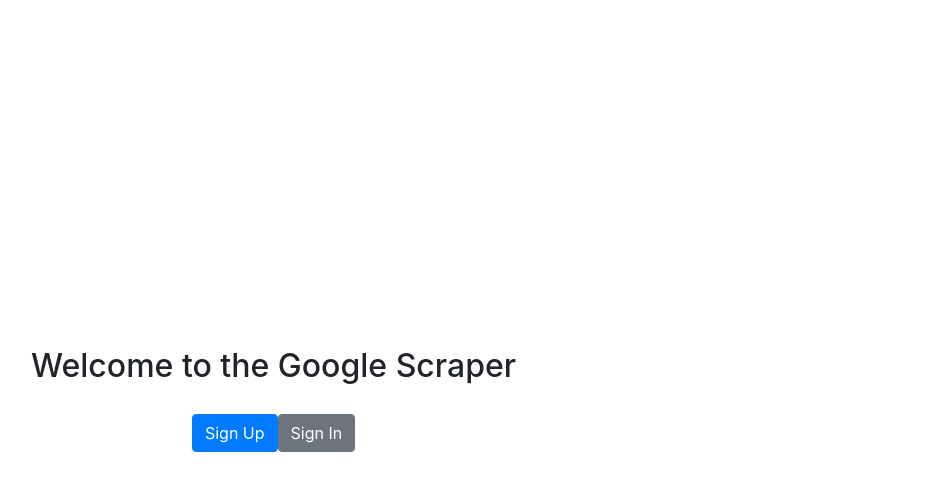
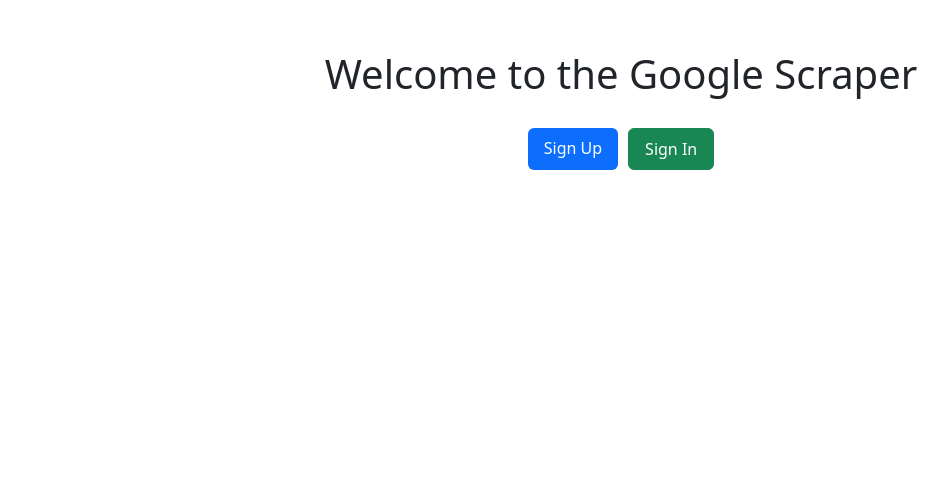
Before and after one commit to wildan3105/google-scraper, a React (Vite) app in the folder frontend/: page / in a window 1280 px wide. Shown: the top 490 px of the page, without its empty margins (19-967 px from the left). Built offline with nearby package versions, Linux system fonts and the light colour scheme.

Commit message:
feat(css): use the correct css for bootstrap

```diff
--- a/frontend/index.html
+++ b/frontend/index.html
@@ -1,13 +1,6 @@
 <!DOCTYPE html>
 <html lang="en">
   <head>
-    <link
-      href="https://stackpath.bootstrapcdn.com/bootstrap/4.5.2/css/bootstrap.min.css"
-      rel="stylesheet"
-      integrity="sha384-JcKb8q3iqJ61gNV9KGb8thSsNjpSL0n8PARn9HuZOnIxN0hoP+VmmDGMN5t9UJ0Z"
-      crossorigin="anonymous"
-    />
-
     <meta charset="UTF-8" />
     <link rel="icon" type="image/svg+xml" href="/vite.svg" />
     <meta name="viewport" content="width=device-width, initial-scale=1.0" />
--- a/frontend/package.json
+++ b/frontend/package.json
@@ -10,6 +10,7 @@
   },
   "dependencies": {
     "axios": "^1.6.8",
+    "bootstrap": "^5.3.3",
     "react": "^18.2.0",
     "react-dom": "^18.2.0",
     "react-router-dom": "^6.22.3"
--- a/frontend/src/App.tsx
+++ b/frontend/src/App.tsx
@@ -12,7 +12,7 @@
         <Link to="/signup" className="btn btn-primary">
           Sign Up
         </Link>
-        <Link to="/signin" className="btn btn-secondary">
+        <Link to="/signin" className="btn btn-success">
           Sign In
         </Link>
       </div>
--- a/frontend/src/components/SignUpForm.tsx
+++ b/frontend/src/components/SignUpForm.tsx
@@ -1,17 +1,42 @@
 import React, { useState } from "react";
 import { Link } from "react-router-dom";
+import { createUser } from "../services/userApis"; // Import createUser function
 
 const SignUpForm: React.FC = () => {
   const [email, setEmail] = useState("");
   const [password, setPassword] = useState("");
+  const [error, setError] = useState("");
+  const [successModalOpen, setSuccessModalOpen] = useState(false); // State for success modal
 
-  const handleSubmit = (event: React.FormEvent<HTMLFormElement>) => {
+  const handleSubmit = async (event: React.FormEvent<HTMLFormElement>) => {
     event.preventDefault();
-    // Add your sign-up logic here (e.g., sending request to backend)
-    console.log("Signing up:", email, password);
+
+    try {
+      // Send request to backend to create user
+      await createUser({ email, password });
+      console.log("User signed up successfully!");
+      // Clear form fields
+      setEmail("");
+      setPassword("");
+      setError("");
+      // Open success modal
+      setSuccessModalOpen(true);
+
+      console.log(`successModalOpen is ${successModalOpen}`);
+    } catch (error) {
+      // Handle error
+      console.error("Error signing up:", error);
+      setError("Error signing up. Please try again.");
+    }
+  };
+
+  const handleCloseModal = () => {
+    // Close success modal
+    setSuccessModalOpen(false);
   };
 
   return (
+    <>
       <form onSubmit={handleSubmit}>
         <div>
           <label htmlFor="email">Email:</label>
@@ -33,11 +58,46 @@
             required
           />
         </div>
+        {error && <div className="error">{error}</div>}{" "}
+        {/* Display error message */}
         <button type="submit">Sign Up</button>
         <Link to="/" className="btn">
           Back to Home
         </Link>
       </form>
+      {successModalOpen && (
+        <div className="modal" onClick={() => handleCloseModal()}>
+          <div className="modal-dialog">
+            <div className="modal-content">
+              <div className="modal-header">
+                <h5 className="modal-title">Success</h5>
+                <button
+                  type="button"
+                  className="btn-close"
+                  data-bs-dismiss="modal"
+                  aria-label="Close"
+                ></button>
+              </div>
+              <div className="modal-body">
+                <p>
+                  Sign up success! Please check your inbox or spam to verify
+                  your account.{" "}
+                </p>
+              </div>
+              <div className="modal-footer">
+                <button
+                  type="button"
+                  className="btn btn-secondary"
+                  data-bs-dismiss="modal"
+                >
+                  Close
+                </button>
+              </div>
+            </div>
+          </div>
+        </div>
+      )}
+    </>
   );
 };
 
--- a/frontend/src/index.css
+++ /dev/null
@@ -1,69 +0,0 @@
-:root {
-  font-family: Inter, system-ui, Avenir, Helvetica, Arial, sans-serif;
-  line-height: 1.5;
-  font-weight: 400;
-
-  color-scheme: light dark;
-  color: rgba(255, 255, 255, 0.87);
-  background-color: #242424;
-
-  font-synthesis: none;
-  text-rendering: optimizeLegibility;
-  -webkit-font-smoothing: antialiased;
-  -moz-osx-font-smoothing: grayscale;
-  -webkit-text-size-adjust: 100%;
-}
-
-a {
-  font-weight: 500;
-  color: #646cff;
-  text-decoration: inherit;
-}
-a:hover {
-  color: #535bf2;
-}
-
-body {
-  margin: 0;
-  display: flex;
-  place-items: center;
-  min-width: 320px;
-  min-height: 100vh;
-}
-
-h1 {
-  font-size: 3.2em;
-  line-height: 1.1;
-}
-
-button {
-  border-radius: 8px;
-  border: 1px solid transparent;
-  padding: 0.6em 1.2em;
-  font-size: 1em;
-  font-weight: 500;
-  font-family: inherit;
-  background-color: #1a1a1a;
-  cursor: pointer;
-  transition: border-color 0.25s;
-}
-button:hover {
-  border-color: #646cff;
-}
-button:focus,
-button:focus-visible {
-  outline: 4px auto -webkit-focus-ring-color;
-}
-
-@media (prefers-color-scheme: light) {
-  :root {
-    color: #213547;
-    background-color: #ffffff;
-  }
-  a:hover {
-    color: #747bff;
-  }
-  button {
-    background-color: #f9f9f9;
-  }
-}
--- /dev/null
+++ b/frontend/src/main.css
@@ -0,0 +1,86 @@
+:root {
+  font-family: Inter, system-ui, Avenir, Helvetica, Arial, sans-serif;
+  line-height: 1.5;
+  font-weight: 400;
+  color: rgba(0, 0, 0, 0.87);
+  /* Adjust text color */
+}
+
+a {
+  font-weight: 500;
+  color: #0d6efd;
+  /* Use Bootstrap's primary color for links */
+  text-decoration: none;
+  /* Use Bootstrap's default link style */
+}
+
+a:hover {
+  color: #0a58ca;
+  /* Use darker shade for link hover */
+}
+
+body {
+  margin: 0;
+  font-size: 1rem;
+  /* Use Bootstrap's base font size */
+}
+
+h1 {
+  font-size: 2.5rem;
+  /* Use Bootstrap's heading sizes */
+}
+
+button {
+  border-radius: 0.25rem;
+  /* Use Bootstrap's border radius */
+  padding: 0.5rem 1rem;
+  /* Use Bootstrap's padding for buttons */
+  font-size: 1rem;
+  font-weight: 500;
+  font-family: inherit;
+  cursor: pointer;
+  background-color: #0d6efd;
+  /* Use Bootstrap's primary color for buttons */
+  border: none;
+  /* Remove default button border */
+  transition: background-color 0.15s;
+  /* Add transition for hover effect */
+}
+
+button:hover {
+  background-color: #0b5ed7;
+  /* Darker shade on hover */
+}
+
+button:focus,
+button:focus-visible {
+  outline: none;
+  /* Remove default focus outline */
+  box-shadow: 0 0 0 0.25rem rgba(13, 110, 253, 0.5);
+  /* Bootstrap's focus shadow */
+}
+
+/* Adjustments for light color scheme */
+@media (prefers-color-scheme: light) {
+  :root {
+    color: #212529;
+    /* Adjust text color for light background */
+  }
+
+  a:hover {
+    color: #0056b3;
+    /* Adjust link hover color for light background */
+  }
+
+  button {
+    background-color: #f8f9fa;
+    /* Adjust button background color for light background */
+    color: #212529;
+    /* Adjust button text color for light background */
+  }
+
+  button:hover {
+    background-color: #e2e6ea;
+    /* Adjust button hover background color for light background */
+  }
+}
--- a/frontend/src/main.tsx
+++ b/frontend/src/main.tsx
@@ -8,7 +8,8 @@
 import SignUpPage from "./pages/SignUpPage";
 import SignInPage from "./pages/SignInPage";
 
-import "./index.css";
+import "bootstrap/dist/css/bootstrap.css";
+import "./main.css";
 
 ReactDOM.createRoot(document.getElementById("root")!).render(
   <React.StrictMode>
--- a/frontend/src/services/index.ts
+++ b/frontend/src/services/index.ts
@@ -1,6 +1,7 @@
 import axios, { AxiosRequestConfig } from "axios";
 
 const axiosInstance = axios.create({
+  baseURL: "http://localhost:3000", // Set your backend base URL
   timeout: 300000, // 5 minutes timeout
 });
 
--- a/frontend/src/services/userApis.ts
+++ b/frontend/src/services/userApis.ts
@@ -0,0 +1,15 @@
+import { createRequest } from "./index";
+
+interface CreateUserRequest {
+  email: string;
+  password: string;
+}
+
+export const createUser = createRequest<CreateUserRequest, void>(
+  ({ email, password }) => ({
+    method: "GET",
+    url: "/api/healthcheck/readiness",
+    data: { email, password },
+    headers: { "Content-Type": "application/json" },
+  })
+);
--- a/frontend/src/styles/LandingPage.scss
+++ b/frontend/src/styles/LandingPage.scss
@@ -4,6 +4,35 @@
 
   h1 {
     margin-bottom: 30px;
-    font-size: 2rem;
+    font-size: 2.5rem; // Adjust heading size to match Bootstrap
+  }
+
+  .button-container {
+    display: flex;
+    justify-content: center; // Align buttons horizontally
+    gap: 10px; // Add space between buttons
+    margin-top: 20px; // Add space between heading and buttons
+
+    .btn {
+      padding: 0.5rem 1rem; // Adjust button padding
+      font-size: 1rem; // Adjust button font size
+      text-decoration: none; // Remove default link underline
+    }
+
+    .btn-primary {
+      background-color: #0d6efd; // Use Bootstrap's primary button color
+      color: #fff; // Use white text color for primary button
+      border: none; // Remove default button border
+    }
+
+    .btn-secondary {
+      background-color: #6c757d; // Use Bootstrap's secondary button color
+      color: #fff; // Use white text color for secondary button
+      border: none; // Remove default button border
+    }
+
+    .btn:hover {
+      filter: brightness(90%); // Add hover effect
+    }
   }
 }
```
Also changed, not shown: 1 other file (tests, documents, lock files or other folders). Lines whose indentation alone changed are shown as unchanged.
